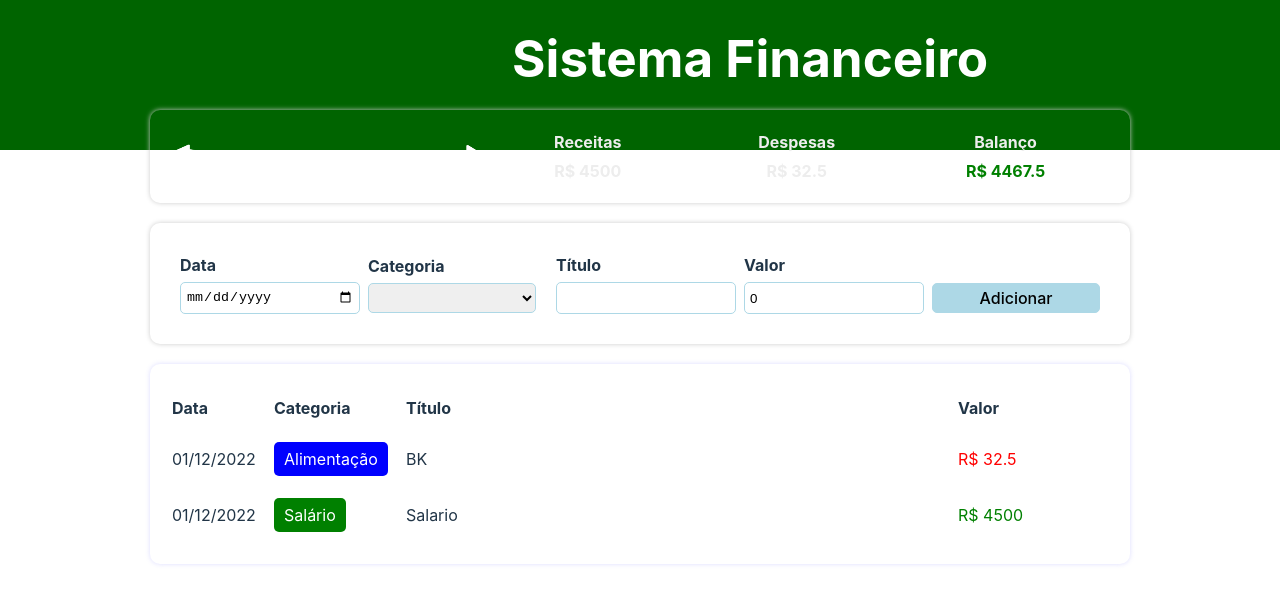
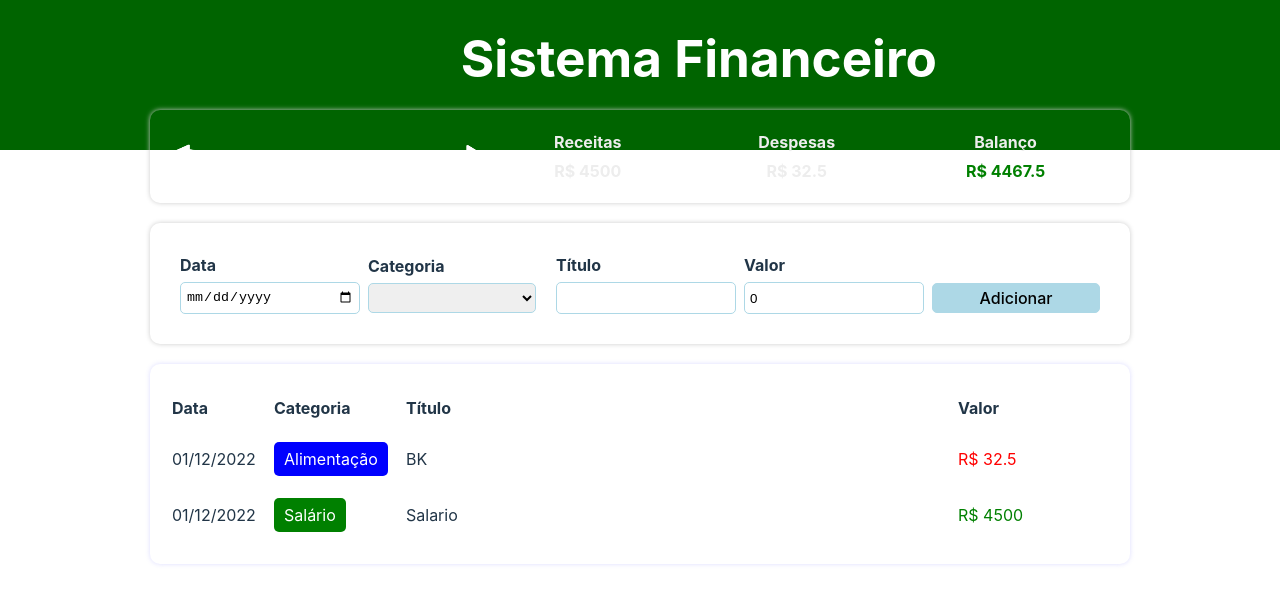
Before and after one commit to NicolasVilmes/financeiro, a React (Vite) app: page / in a window 1280 px wide. Shown: the top 604 px of the page. Built offline with nearby package versions, Linux system fonts and the light colour scheme.

Commit message:
Fix title bug

```diff
--- a/src/app.styles.ts
+++ b/src/app.styles.ts
@@ -10,7 +10,7 @@ export const Header = styled.div`
 `;
 
 export const Headertext = styled.h1`
-    margin: 0 0 0 40vw;
+    margin: 0 0 0 36svw;
     padding: 0;
     color: #FFF;
     padding-top: 30px
```
